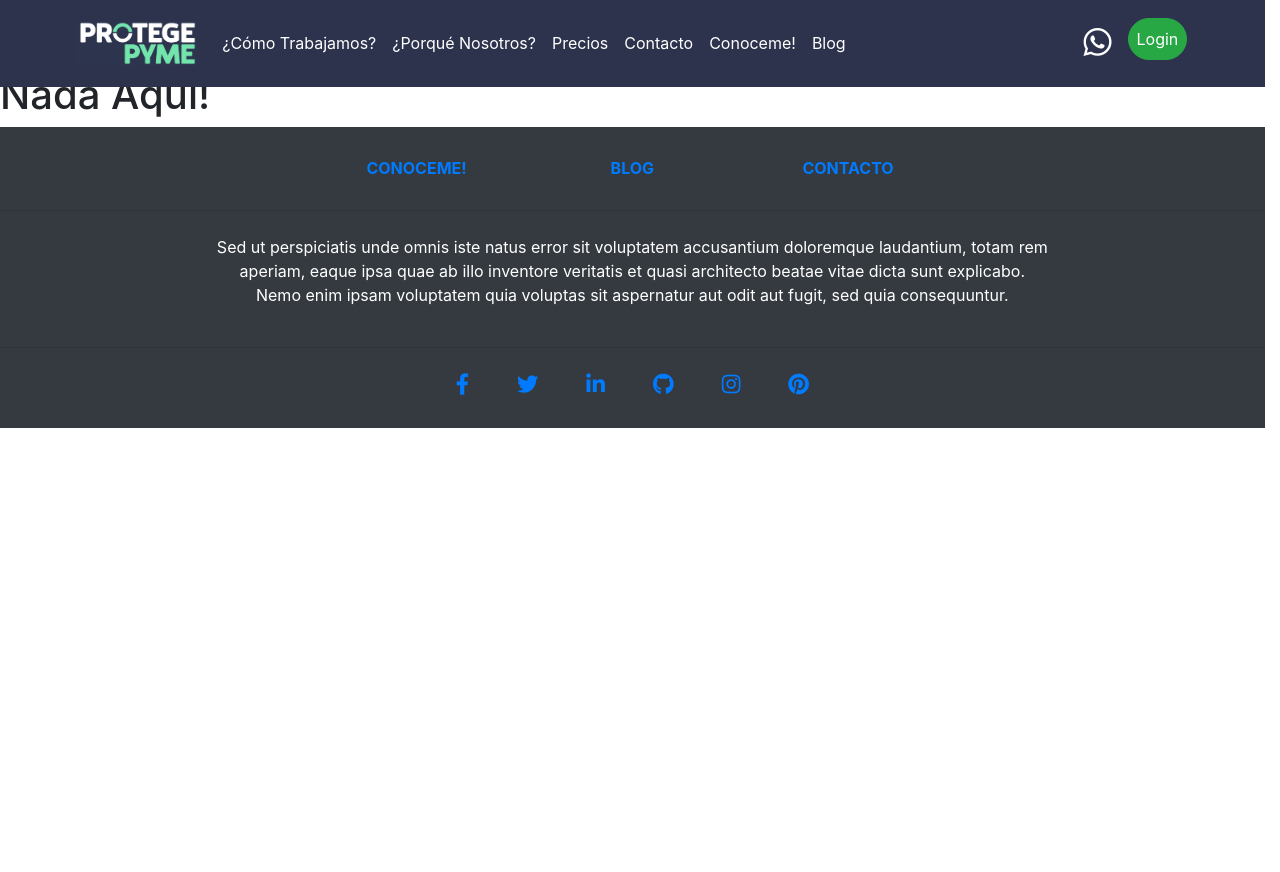
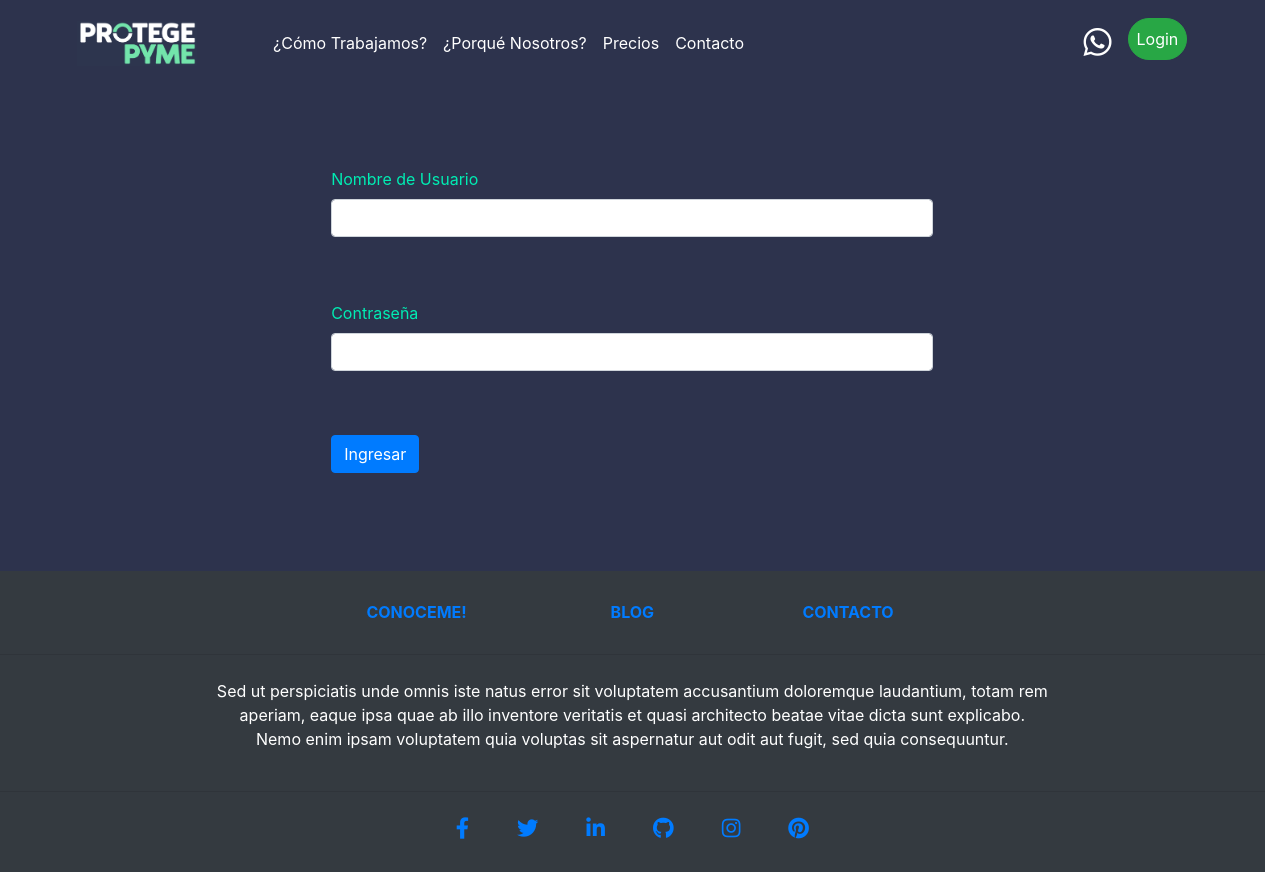
Before and after one commit to jerosantamariai/aam2, a React (Create React App) app in the folder front/: page /login in a window 1280 px wide. Before the commit the page ends 800 px from the top, so only its background shows below. Built offline with nearby package versions, Linux system fonts and the light colour scheme.

Commit message:
too much for today

```diff
--- a/front/src/App.js
+++ b/front/src/App.js
@@ -1,6 +1,7 @@
 import React from 'react';
 import { BrowserRouter, Switch, Route } from 'react-router-dom';
 import Footer from './components/footer';
+import Login from './components/login';
 import Navbar from './components/navbar';
 import injectContext from './store/appContext';
 import Home from './views/home';
@@ -14,6 +15,7 @@ function App() {
       <BrowserRouter>
         <Navbar />
         <Switch>
+          <Route exact path="/login" component={Login} />
           <Route exact path="/" component={Home} />
           <Route component={notFound} />
         </Switch>
--- a/front/src/components/landingpage/ourjob.jsx
+++ b/front/src/components/landingpage/ourjob.jsx
@@ -5,7 +5,6 @@ import LogoPP from "../../img/logoProtegePyme.png";
 const OurJob = props => {
     return (
         <section className="container2 py-5" name="ourjob" id="ourjob" >
-            <a name="prueba"></a>
             <div className="top pt-5">
                 <h1>¿Como trabajamos?</h1>
             </div>
--- a/front/src/components/landingpage/price.jsx
+++ b/front/src/components/landingpage/price.jsx
@@ -2,7 +2,7 @@ import React from 'react';
 
 const Price = props => {
     return(
-        <div className="container4">
+        <div className="container4" name="price" id="price">
             <div className="top d-flex justify-content-center py-5">
             <h1>Precios Referenciales</h1>
             <ul>
--- a/front/src/components/landingpage/welcome.jsx
+++ b/front/src/components/landingpage/welcome.jsx
@@ -5,7 +5,7 @@ const Welcome = props => {
     return (
         <section className="container1 color-verde d-flex py-5">
             <div className="photo col-5 position-inherit">
-                <p className="mx-auto my-auto">Aqui va una imagen con fondo trasparente</p>
+                <p>Aqui va una imagen con fondo trasparente</p>
                 {/* <img src={HammerLaw} alt="hammer"/> */}
             </div>
             <div className="content text-center col-7 position-inherit">
--- a/front/src/components/landingpage/whypp.jsx
+++ b/front/src/components/landingpage/whypp.jsx
@@ -2,7 +2,7 @@ import React from 'react';
 
 const WhyPP = props => {
     return (
-        <section className="container3 py-5">
+        <section className="container3" name="whypp" id="whypp">
             <div className="d-flex mx-auto">
                 <h1>¿Por qué elegir ProtegePyme?</h1>
                 <ul>
--- /dev/null
+++ b/front/src/components/login.jsx
@@ -0,0 +1,21 @@
+import React from 'react';
+
+const Login = props => {
+    return (
+        <div className="logincontainer">
+            <form className="loginform col-6 offset-3 py-5">
+                <div className="mb-3 py-5">
+                    <label for="exampleInputEmail1" className="form-label">Nombre de Usuario</label>
+                    <input type="email" className="form-control" id="exampleInputEmail1" aria-describedby="emailHelp" />
+                </div>
+                <div className="mb-3 pb-5">
+                    <label for="exampleInputPassword1" className="form-label">Contraseña</label>
+                    <input type="password" className="form-control" id="exampleInputPassword1" />
+                </div>
+                <button type="submit" className="btn btn-primary">Ingresar</button>
+            </form>
+        </div>
+    );
+}
+
+export default Login;
--- a/front/src/components/navbar.jsx
+++ b/front/src/components/navbar.jsx
@@ -8,7 +8,7 @@ const Navbar = () => {
         <>
             <nav className="navbar navbar-expand-lg navbar-light personalColor">
                 <div className="container py-2">
-                    <Link className="navbar-brand" to="/"> <img src={LogoProtegePyme} alt="ProtegePyme" width="120"   />  </Link>
+                    <Link className="navbar-brand" to="/" width="120"><img src={LogoProtegePyme} alt="ProtegePyme" width="120"/></Link>
                     <button className="navbar-toggler" type="button" data-toggle="collapse" data-target="#navbarNav" aria-controls="navbarNav" aria-expanded="false" aria-label="Toggle navigation">
                         <span class="navbar-toggler-icon">
                             <i class="fas fa-align-justify"></i>
@@ -20,27 +20,27 @@ const Navbar = () => {
                                 <a className="nav-link" href="#ourjob">¿Cómo Trabajamos?</a>
                             </li>
                             <li className="nav-item">
-                                <Link className="nav-link" to="/whypp">¿Porqué Nosotros?</Link>
+                                <a className="nav-link" href="#whypp">¿Porqué Nosotros?</a>
                             </li>
                             <li className="nav-item">
-                                <Link className="nav-link" to="/price">Precios</Link>
+                                <a className="nav-link" href="#price">Precios</a>
                             </li>
                             <li className="nav-item">
-                                <Link className="nav-link" to="/form">Contacto</Link>
+                                <a className="nav-link" href="#form">Contacto</a>
+                            </li>
+                            {/* <li className="nav-item">
+                                <a className="nav-link" to="#">Conoceme!</a>
                             </li>
                             <li className="nav-item">
-                                <Link className="nav-link" to="#">Conoceme!</Link>
-                            </li>
-                            <li className="nav-item">
-                                <Link className="nav-link" to="#">Blog</Link>
-                            </li>
+                                <a className="nav-link" to="#">Blog</a>
+                            </li> */}
                         </ul>
                         <ul className="navbar-nav ml-auto">
                             <li className="nav-item">
-                                <Link className="nav-link" to="#"><i className="fab fa-whatsapp fa-2x mr-2"></i></Link>
+                                <a className="nav-link" href="https://api.whatsapp.com/send?phone=569XXXXXXXX&text=Bienvenido%20a%20ProtegePyme!%20Como%20te%20podemos%20ayudar!" target="_blank" rel="noopener noreferrer"><i className="fab fa-whatsapp fa-2x mr-2"></i></a>
                             </li>
                             <li className="nav-item">
-                                <Link className="nav-link btn btn-success rounded-pill" to="#">Login</Link>
+                                <Link className="nav-link btn btn-success rounded-pill" to="/login">Login</Link>
                             </li>
                         </ul>
                     </div>
--- a/front/src/index.css
+++ b/front/src/index.css
@@ -20,26 +20,26 @@ body {
 .container1 {
     background-color: rgb(45, 51, 77);
     color: white;
-    padding: 16px;
+    padding: 40px 16px;
 }
 
 .container2 {
     background-color: rgb(45, 51, 77);
     color: white;
-    padding: 16px;
+    padding: 80px 16px;
 }
 
 .container3 {
     background-color: rgb(45, 51, 77);
     color: white;
     margin-top: -16px;
-    padding: 16px;
+    padding: 40px 16px;
 }
 
 .container4 {
     background-color: rgb(45, 51, 77);
     color: white;
-    padding: 16px;
+    padding: 40px 16px;
 }
 
 .subForm {
@@ -168,3 +168,9 @@ table, th, td {
     text-align: center;
     padding: 20px;
   }
+
+.logincontainer {
+    background-color: rgb(45, 51, 77);
+    color: rgb(0, 237, 179);
+    min-height: 500px;
+}
```
